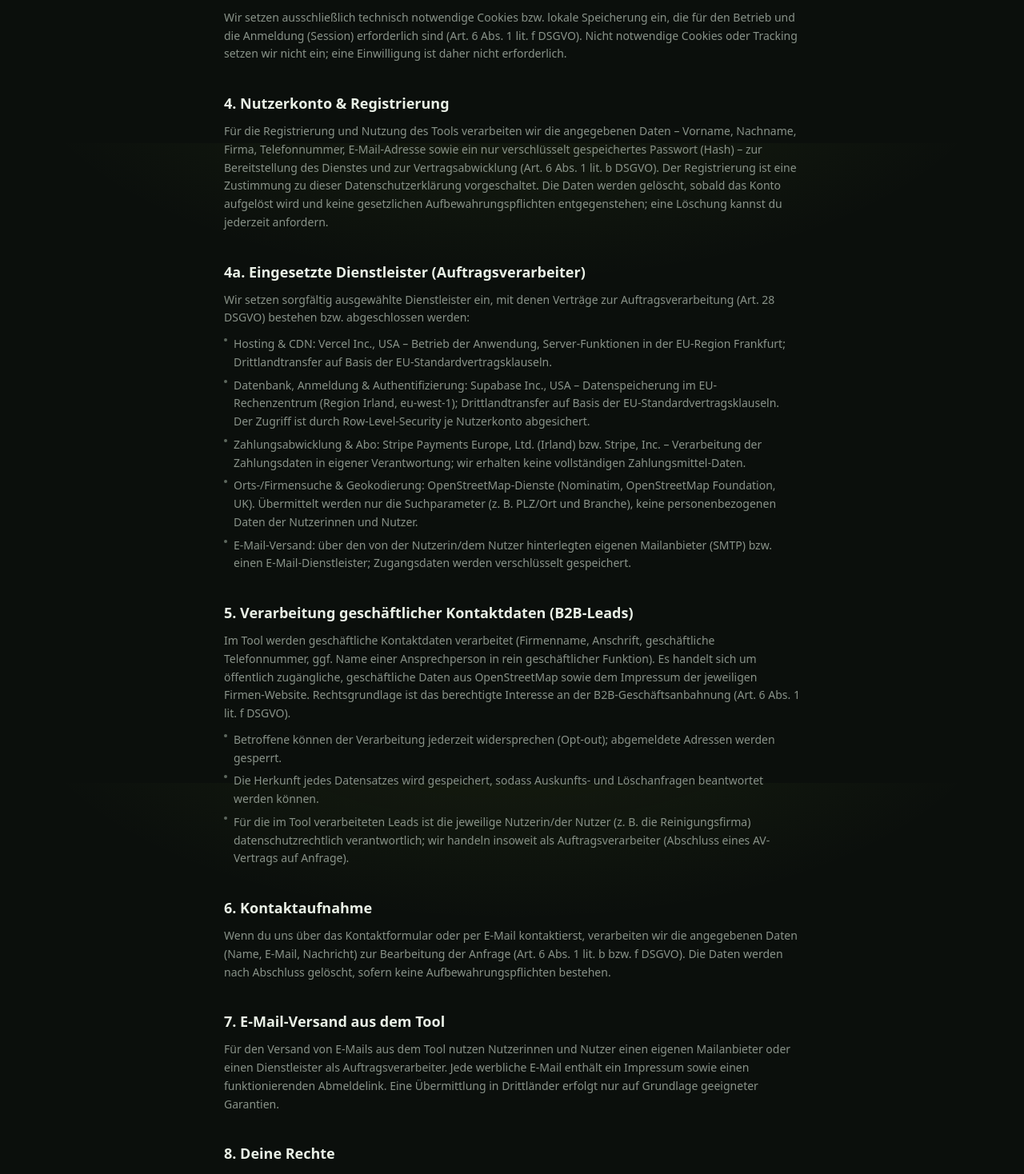
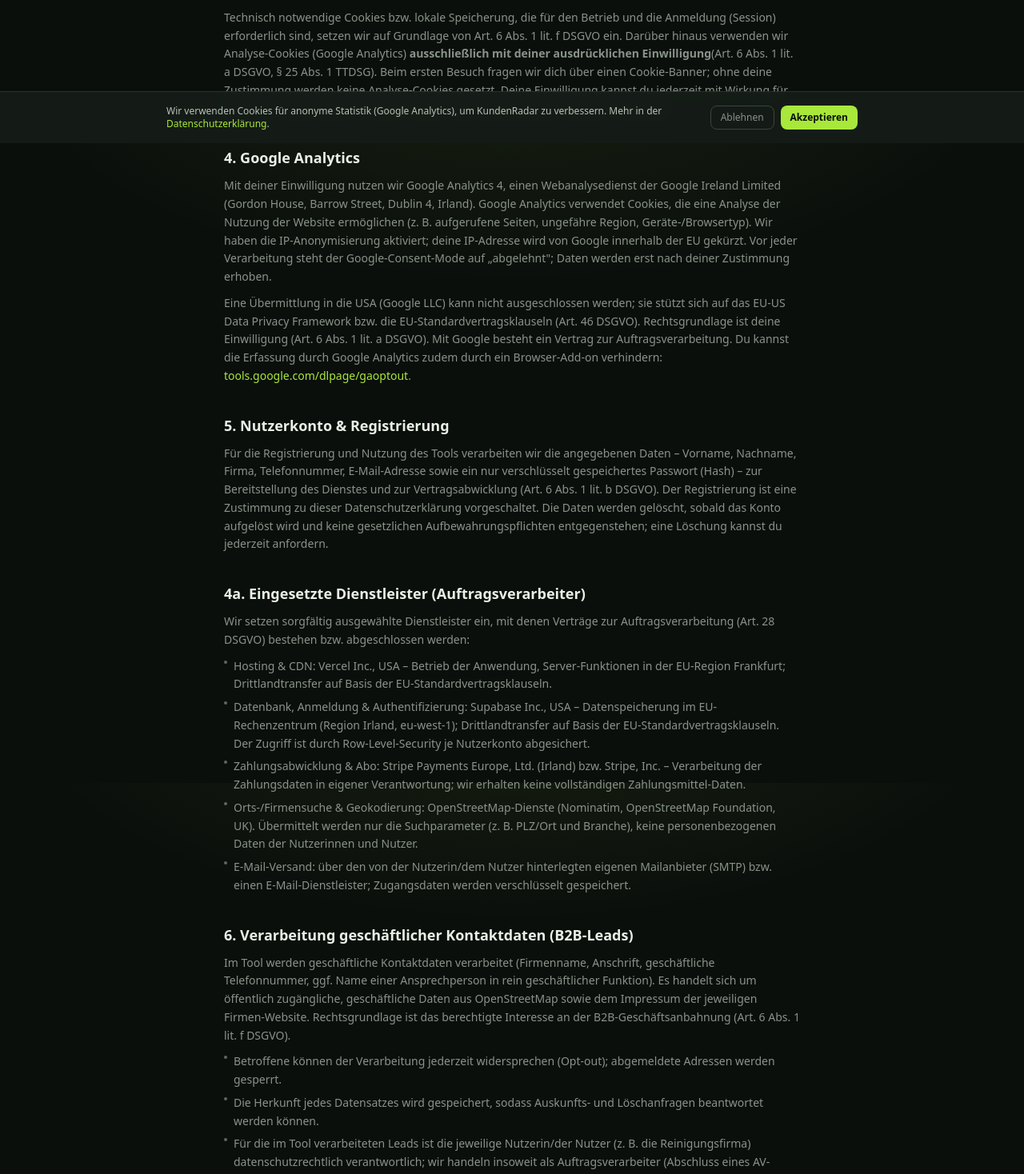
Before and after one commit to personal-glitch/lead-finder, a Next.js app: page /datenschutz in a window 1280 px wide. Shown: the part 621-2089 px from the top of the page at 80% size. Built offline with nearby package versions, Linux system fonts and the light colour scheme; no server answers.

Commit message:
feat(analytics): Google Analytics 4 (G-PKQ5P8NFGX) mit Consent-Mode + Cookie-Banner; Datenschutz um GA-Abschnitt ergaenzt

```diff
--- a/src/app/datenschutz/page.tsx
+++ b/src/app/datenschutz/page.tsx
@@ -25,12 +25,31 @@ export default function DatenschutzPage() {
 
       <H2>3. Cookies &amp; lokale Speicherung</H2>
       <P>
-        Wir setzen ausschließlich technisch notwendige Cookies bzw. lokale Speicherung ein, die für den Betrieb und
-        die Anmeldung (Session) erforderlich sind (Art. 6 Abs. 1 lit. f DSGVO). Nicht notwendige Cookies oder
-        Tracking setzen wir nicht ein; eine Einwilligung ist daher nicht erforderlich.
+        Technisch notwendige Cookies bzw. lokale Speicherung, die für den Betrieb und die Anmeldung (Session)
+        erforderlich sind, setzen wir auf Grundlage von Art. 6 Abs. 1 lit. f DSGVO ein. Darüber hinaus verwenden wir
+        Analyse-Cookies (Google Analytics) <strong>ausschließlich mit deiner ausdrücklichen Einwilligung</strong>
+        (Art. 6 Abs. 1 lit. a DSGVO, § 25 Abs. 1 TTDSG). Beim ersten Besuch fragen wir dich über einen Cookie-Banner;
+        ohne deine Zustimmung werden keine Analyse-Cookies gesetzt. Deine Einwilligung kannst du jederzeit mit Wirkung
+        für die Zukunft widerrufen (z. B. durch Löschen der Website-Daten/Cookies im Browser).
       </P>
 
-      <H2>4. Nutzerkonto &amp; Registrierung</H2>
+      <H2>4. Google Analytics</H2>
+      <P>
+        Mit deiner Einwilligung nutzen wir Google Analytics 4, einen Webanalysedienst der Google Ireland Limited
+        (Gordon House, Barrow Street, Dublin 4, Irland). Google Analytics verwendet Cookies, die eine Analyse der
+        Nutzung der Website ermöglichen (z. B. aufgerufene Seiten, ungefähre Region, Geräte-/Browsertyp). Wir haben die
+        IP-Anonymisierung aktiviert; deine IP-Adresse wird von Google innerhalb der EU gekürzt. Vor jeder Verarbeitung
+        steht der Google-Consent-Mode auf „abgelehnt"; Daten werden erst nach deiner Zustimmung erhoben.
+      </P>
+      <P>
+        Eine Übermittlung in die USA (Google LLC) kann nicht ausgeschlossen werden; sie stützt sich auf das EU-US Data
+        Privacy Framework bzw. die EU-Standardvertragsklauseln (Art. 46 DSGVO). Rechtsgrundlage ist deine Einwilligung
+        (Art. 6 Abs. 1 lit. a DSGVO). Mit Google besteht ein Vertrag zur Auftragsverarbeitung. Du kannst die Erfassung
+        durch Google Analytics zudem durch ein Browser-Add-on verhindern:{" "}
+        <a href="https://tools.google.com/dlpage/gaoptout" className="text-[var(--color-brand)] hover:underline" target="_blank" rel="noreferrer noopener">tools.google.com/dlpage/gaoptout</a>.
+      </P>
+
+      <H2>5. Nutzerkonto &amp; Registrierung</H2>
       <P>
         Für die Registrierung und Nutzung des Tools verarbeiten wir die angegebenen Daten – Vorname, Nachname, Firma,
         Telefonnummer, E-Mail-Adresse sowie ein nur verschlüsselt gespeichertes Passwort (Hash) – zur Bereitstellung
@@ -49,7 +68,7 @@ export default function DatenschutzPage() {
         "E-Mail-Versand: über den von der Nutzerin/dem Nutzer hinterlegten eigenen Mailanbieter (SMTP) bzw. einen E-Mail-Dienstleister; Zugangsdaten werden verschlüsselt gespeichert.",
       ]} />
 
-      <H2>5. Verarbeitung geschäftlicher Kontaktdaten (B2B-Leads)</H2>
+      <H2>6. Verarbeitung geschäftlicher Kontaktdaten (B2B-Leads)</H2>
       <P>
         Im Tool werden geschäftliche Kontaktdaten verarbeitet (Firmenname, Anschrift, geschäftliche Telefonnummer,
         ggf. Name einer Ansprechperson in rein geschäftlicher Funktion). Es handelt sich um öffentlich zugängliche,
@@ -62,21 +81,21 @@ export default function DatenschutzPage() {
         "Für die im Tool verarbeiteten Leads ist die jeweilige Nutzerin/der Nutzer (z. B. die Reinigungsfirma) datenschutzrechtlich verantwortlich; wir handeln insoweit als Auftragsverarbeiter (Abschluss eines AV-Vertrags auf Anfrage).",
       ]} />
 
-      <H2>6. Kontaktaufnahme</H2>
+      <H2>7. Kontaktaufnahme</H2>
       <P>
         Wenn du uns über das Kontaktformular oder per E-Mail kontaktierst, verarbeiten wir die angegebenen Daten
         (Name, E-Mail, Nachricht) zur Bearbeitung der Anfrage (Art. 6 Abs. 1 lit. b bzw. f DSGVO). Die Daten werden
         nach Abschluss gelöscht, sofern keine Aufbewahrungspflichten bestehen.
       </P>
 
-      <H2>7. E-Mail-Versand aus dem Tool</H2>
+      <H2>8. E-Mail-Versand aus dem Tool</H2>
       <P>
         Für den Versand von E-Mails aus dem Tool nutzen Nutzerinnen und Nutzer einen eigenen Mailanbieter oder einen
         Dienstleister als Auftragsverarbeiter. Jede werbliche E-Mail enthält ein Impressum sowie einen funktionierenden
         Abmeldelink. Eine Übermittlung in Drittländer erfolgt nur auf Grundlage geeigneter Garantien.
       </P>
 
-      <H2>8. Deine Rechte</H2>
+      <H2>9. Deine Rechte</H2>
       <UL items={[
         "Auskunft (Art. 15), Berichtigung (Art. 16), Löschung (Art. 17), Einschränkung (Art. 18)",
         "Datenübertragbarkeit (Art. 20) und Widerspruch (Art. 21) gegen Verarbeitungen auf Basis berechtigter Interessen",
@@ -84,13 +103,13 @@ export default function DatenschutzPage() {
         "Beschwerde bei einer Datenschutz-Aufsichtsbehörde",
       ]} />
 
-      <H2>9. Widerspruch gegen Werbung</H2>
+      <H2>10. Widerspruch gegen Werbung</H2>
       <P>
         Der Nutzung der Kontaktdaten zur Übersendung nicht ausdrücklich angeforderter Werbung wird widersprochen. Eine
         Abmeldung ist über den Link in jeder E-Mail oder per Nachricht an uns jederzeit möglich.
       </P>
 
-      <H2>10. Aktualität</H2>
+      <H2>11. Aktualität</H2>
       <P>Diese Datenschutzerklärung hat den Stand Juni 2026. Durch Weiterentwicklung des Angebots kann eine Anpassung erforderlich werden.</P>
     </LegalShell>
   );
--- a/src/app/layout.tsx
+++ b/src/app/layout.tsx
@@ -1,5 +1,6 @@
 import type { Metadata } from "next";
 import { config } from "@/lib/config";
+import { Analytics } from "@/components/Analytics";
 import "./globals.css";
 
 const TITLE = "KundenRadar – Neukunden finden & anrufen";
@@ -35,7 +36,7 @@ export default function RootLayout({
 }) {
   return (
     <html lang="de">
-      <body>{children}</body>
+      <body>{children}<Analytics /></body>
     </html>
   );
 }
--- /dev/null
+++ b/src/components/Analytics.tsx
@@ -0,0 +1,81 @@
+"use client";
+// Google Analytics 4 mit Consent-Mode + Cookie-Banner (DSGVO/§25 TTDSG):
+// GA wird geladen, aber Analytics-Speicher bleibt „denied", bis der Nutzer
+// aktiv zustimmt. Erst dann werden Cookies/Daten gesetzt.
+import Script from "next/script";
+import { useEffect, useState } from "react";
+
+const GA_ID = process.env.NEXT_PUBLIC_GA_ID || "G-PKQ5P8NFGX";
+const KEY = "kr-cookie-consent"; // "granted" | "denied"
+
+function setConsentInGtag(granted: boolean) {
+  const w = window as unknown as { gtag?: (...args: unknown[]) => void };
+  w.gtag?.("consent", "update", {
+    analytics_storage: granted ? "granted" : "denied",
+  });
+}
+
+export function Analytics() {
+  const [decided, setDecided] = useState(true); // bis localStorage gelesen ist: Banner aus
+
+  useEffect(() => {
+    let v: string | null = null;
+    try { v = localStorage.getItem(KEY); } catch {}
+    setDecided(v === "granted" || v === "denied");
+  }, []);
+
+  const choose = (granted: boolean) => {
+    try { localStorage.setItem(KEY, granted ? "granted" : "denied"); } catch {}
+    setConsentInGtag(granted);
+    setDecided(true);
+  };
+
+  if (!GA_ID) return null;
+
+  return (
+    <>
+      <Script src={`https://www.googletagmanager.com/gtag/js?id=${GA_ID}`} strategy="afterInteractive" />
+      <Script id="ga-init" strategy="afterInteractive">
+        {`
+          window.dataLayer = window.dataLayer || [];
+          function gtag(){dataLayer.push(arguments);}
+          var c = null; try { c = localStorage.getItem('${KEY}'); } catch (e) {}
+          gtag('consent','default',{
+            ad_storage:'denied', ad_user_data:'denied', ad_personalization:'denied',
+            analytics_storage: c === 'granted' ? 'granted' : 'denied'
+          });
+          gtag('js', new Date());
+          gtag('config','${GA_ID}',{ anonymize_ip: true });
+        `}
+      </Script>
+
+      {!decided && (
+        <div className="fixed inset-x-0 bottom-0 z-[100] border-t border-[var(--color-line)] bg-[var(--color-surface)]/95 backdrop-blur">
+          <div className="mx-auto flex max-w-4xl flex-col gap-3 px-4 py-4 sm:flex-row sm:items-center sm:justify-between">
+            <p className="text-xs text-[var(--color-ink-2)]">
+              Wir verwenden Cookies für anonyme Statistik (Google Analytics), um KundenRadar zu verbessern.
+              Mehr in der{" "}
+              <a href="/datenschutz" className="text-[var(--color-brand)] hover:underline">Datenschutzerklärung</a>.
+            </p>
+            <div className="flex shrink-0 gap-2">
+              <button
+                type="button"
+                onClick={() => choose(false)}
+                className="rounded-lg border border-[var(--color-line-strong)] px-3 py-1.5 text-xs font-medium text-[var(--color-muted)] hover:bg-[var(--color-subtle)]"
+              >
+                Ablehnen
+              </button>
+              <button
+                type="button"
+                onClick={() => choose(true)}
+                className="rounded-lg bg-[var(--color-brand)] px-3 py-1.5 text-xs font-semibold text-[var(--color-on-brand)] hover:opacity-90"
+              >
+                Akzeptieren
+              </button>
+            </div>
+          </div>
+        </div>
+      )}
+    </>
+  );
+}
```
